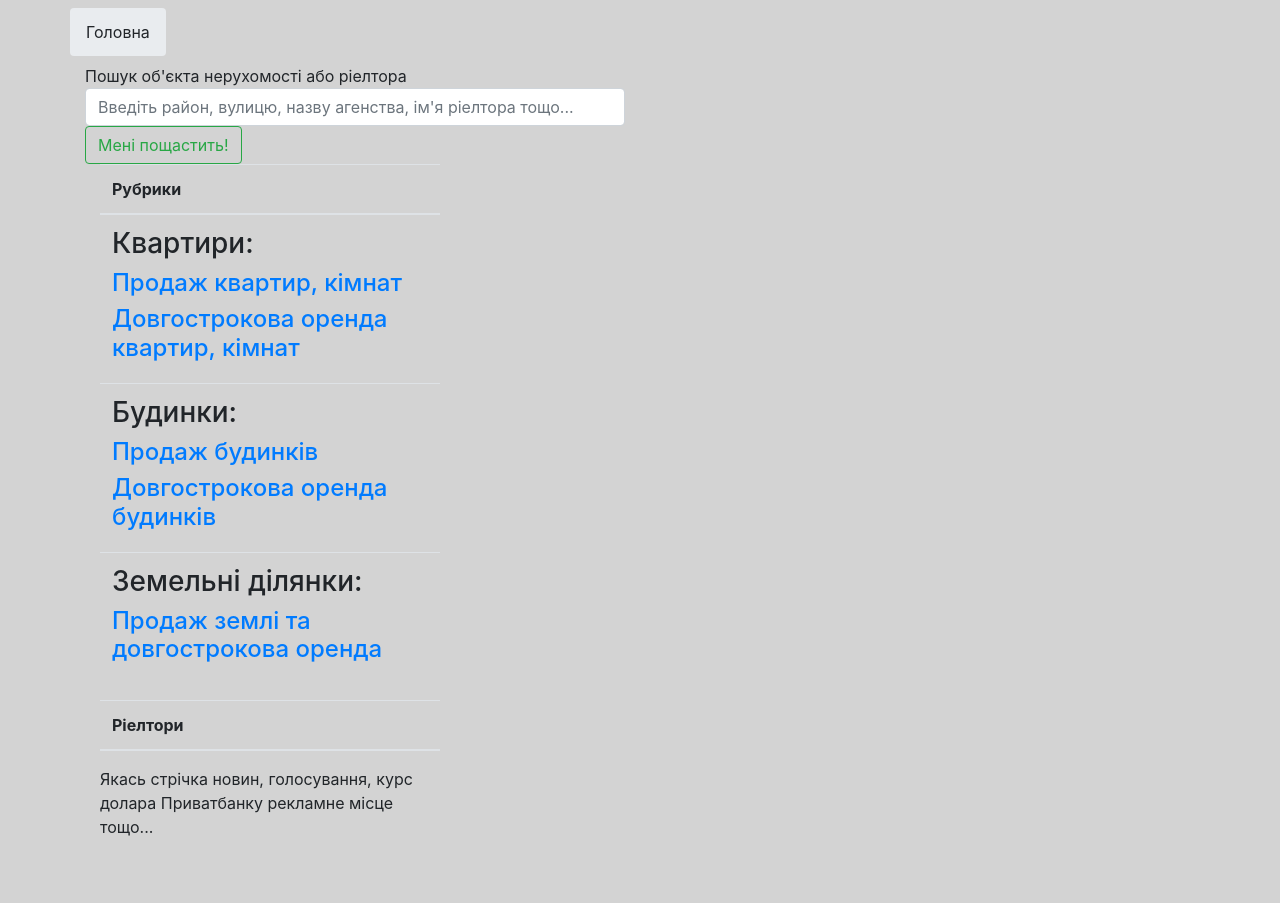
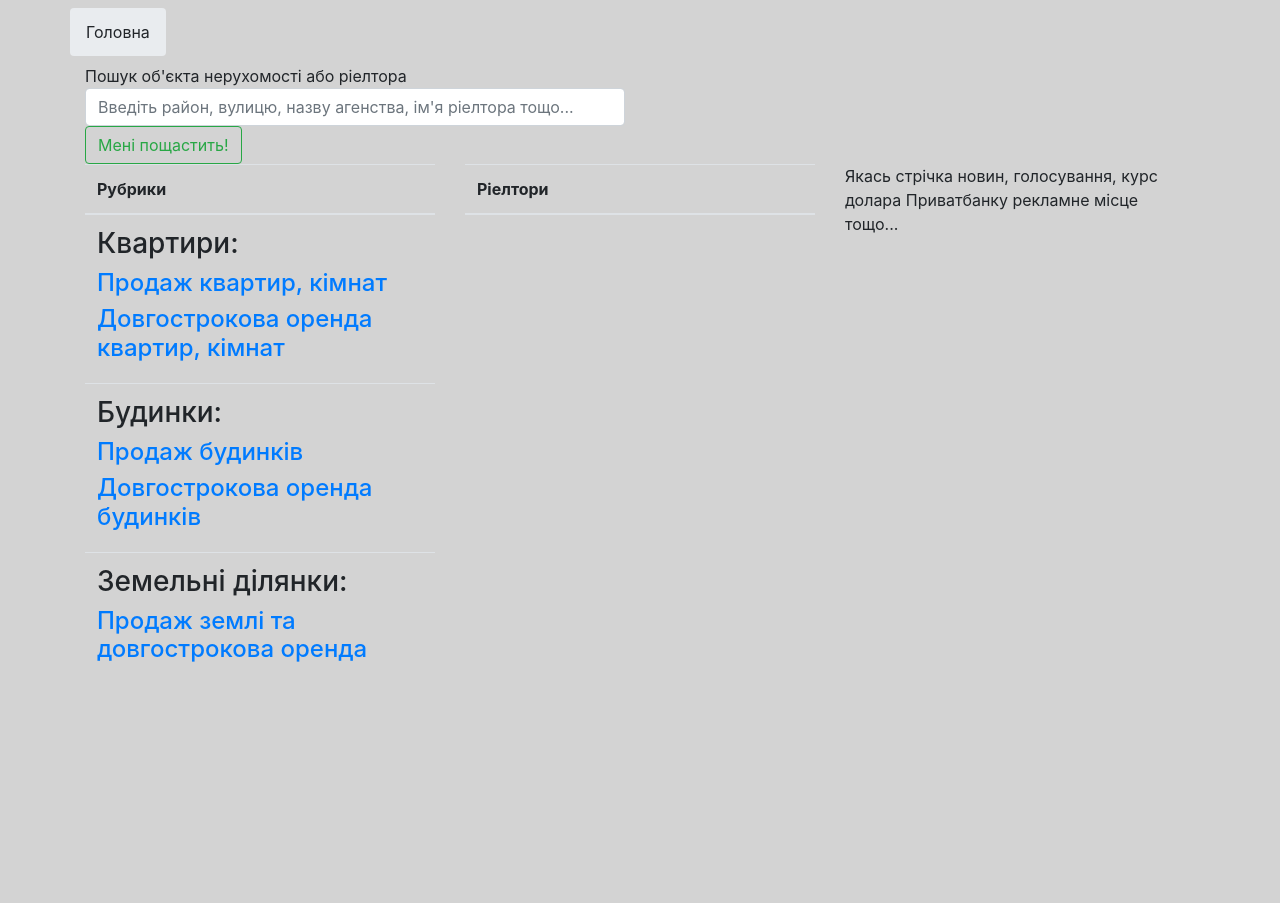
Before and after one commit to kivaschenko/realty, a Django app: page / in a window 1280 px wide. Shown: the part 65-968 px from the top of the page. After the commit the page ends 727 px from the top, so only its background shows below. Run offline with Django 3.2, Linux system fonts and the light colour scheme; data that the repository does not hold is empty; some libraries are stand-ins or nearby versions.

Commit message:
modified home.html

```diff
--- a/myproject/templates/home.html
+++ b/myproject/templates/home.html
@@ -9,7 +9,7 @@
 </table>
 <form>
   <div class="row">
-    <div class="col-md-6"
+    <div class="col-sm-6"
           <label for="formGroupExampleInput">
       Пошук об'єкта нерухомості або ріелтора</label>
           <input type="text" class="form-control" id="formGroupExampleInput"
@@ -18,8 +18,9 @@
     </div>
   </div>
 </form>
+<div class="row">
   <!-- first column -->
-  <div class="col-4">
+  <div class="col-sm-4">
     <table class="table">
       <thead class="thead-inverse">
         <tr>
@@ -64,7 +65,7 @@
     </table>
   </div>
   <!--second column-->
-  <div class="col-4">
+  <div class="col-sm-4">
     <table class="table">
       <thead>
         <tr>
@@ -83,7 +84,8 @@
     </table>
   </div>
   <!--third column-->
-  <div class="col-4">
+  <div class="col-sm-4">
     <p>Якась стрічка новин, голосування, курс долара Приватбанку рекламне місце тощо...</p>
   </div>
+</div>
 {% endblock content %}
```
